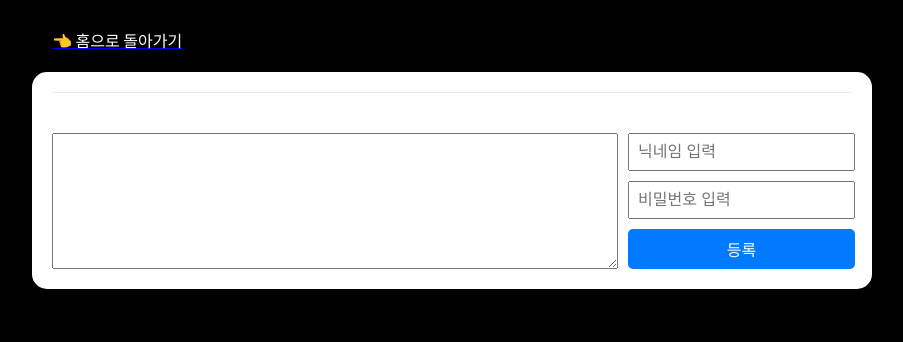
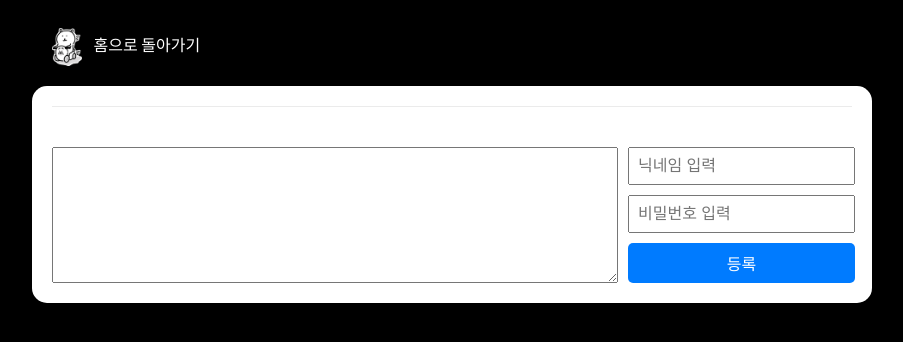
Before and after one commit to mimihimesama/movieSearch-Site, a plain HTML site: page sub.html in a window 1280 px wide. Shown: the whole page, without its empty margins (188-1091 px from the left). Drawn offline with Linux system fonts and the light colour scheme.

Commit message:
icon update

```diff
--- a/sub.html
+++ b/sub.html
@@ -10,8 +10,9 @@
   <body>
     <header>
       <!-- 뒤로가기 -->
-      <a href="index.html">
-        <span class="header-text">👈 홈으로 돌아가기</span>
+      <a href="index.html" style="text-decoration: none;">
+        <img src="resource/jokebear.png" alt="Home" style="vertical-align: middle; margin-right: 8px;" width="30">
+        <span class="header-text">홈으로 돌아가기</span>
       </a>
     </header>
 
```
Also changed, not shown: resource/jokebear.png (added).
